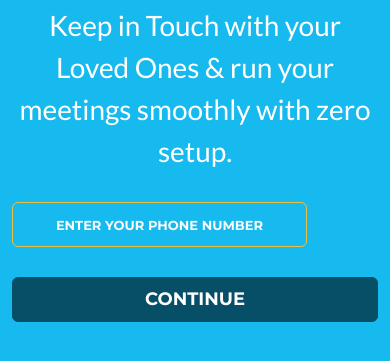
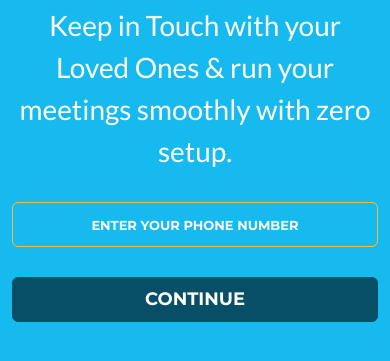
Before and after one commit to Robertishimwe/videocallApp, a plain HTML site: page index.html in a window 390 px wide. Shown: the part 233-594 px from the top of the page. Drawn offline with Linux system fonts and the light colour scheme.

Commit message:
madr phone inputbox fit the screen

```diff
--- a/assets/css/theme-1.css
+++ b/assets/css/theme-1.css
@@ -712,6 +712,9 @@ pre code {
     position: absolute;
     background: #fff;
   }
+  #phone {
+    width: 100%;
+  }
   .header .main-nav .navbar-collapse .navbar-nav {
     margin-left: 10px;
   }
```
